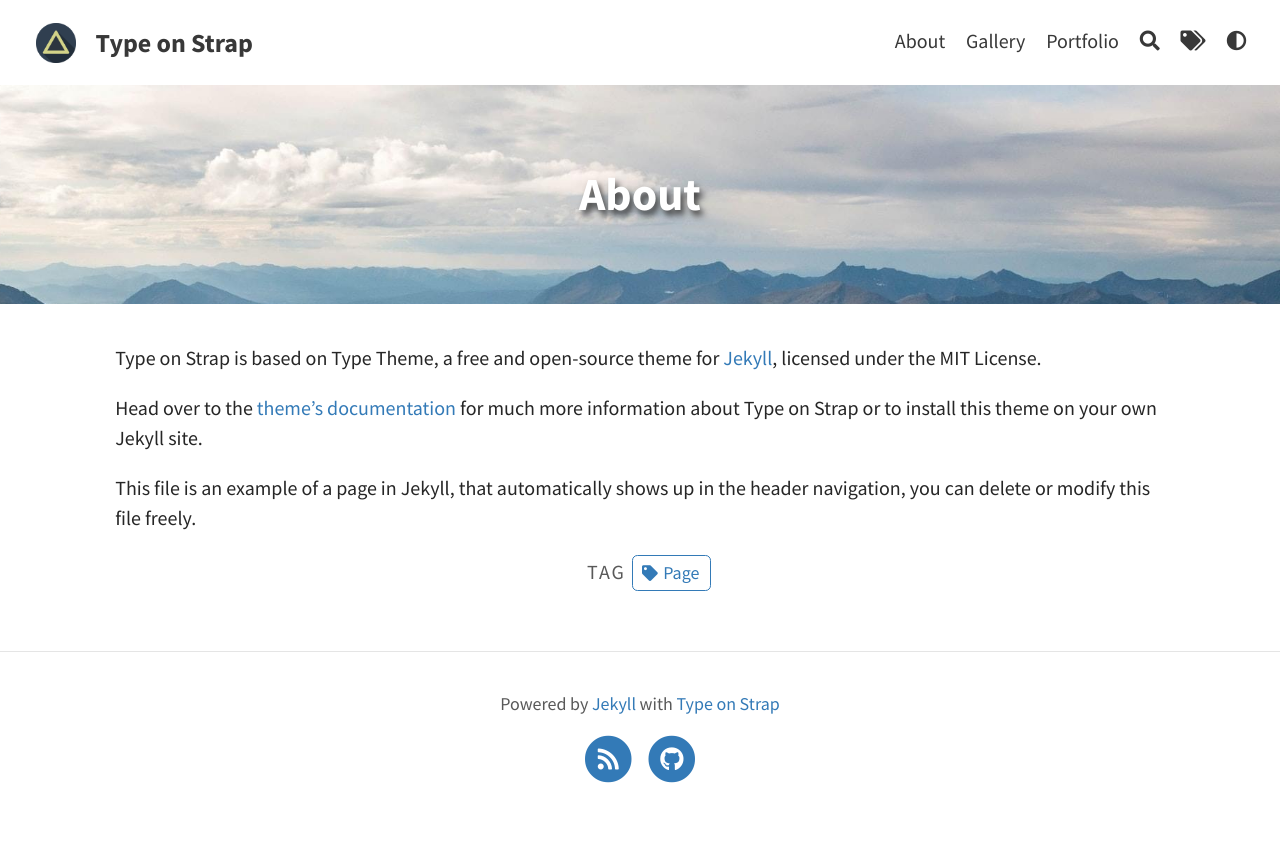
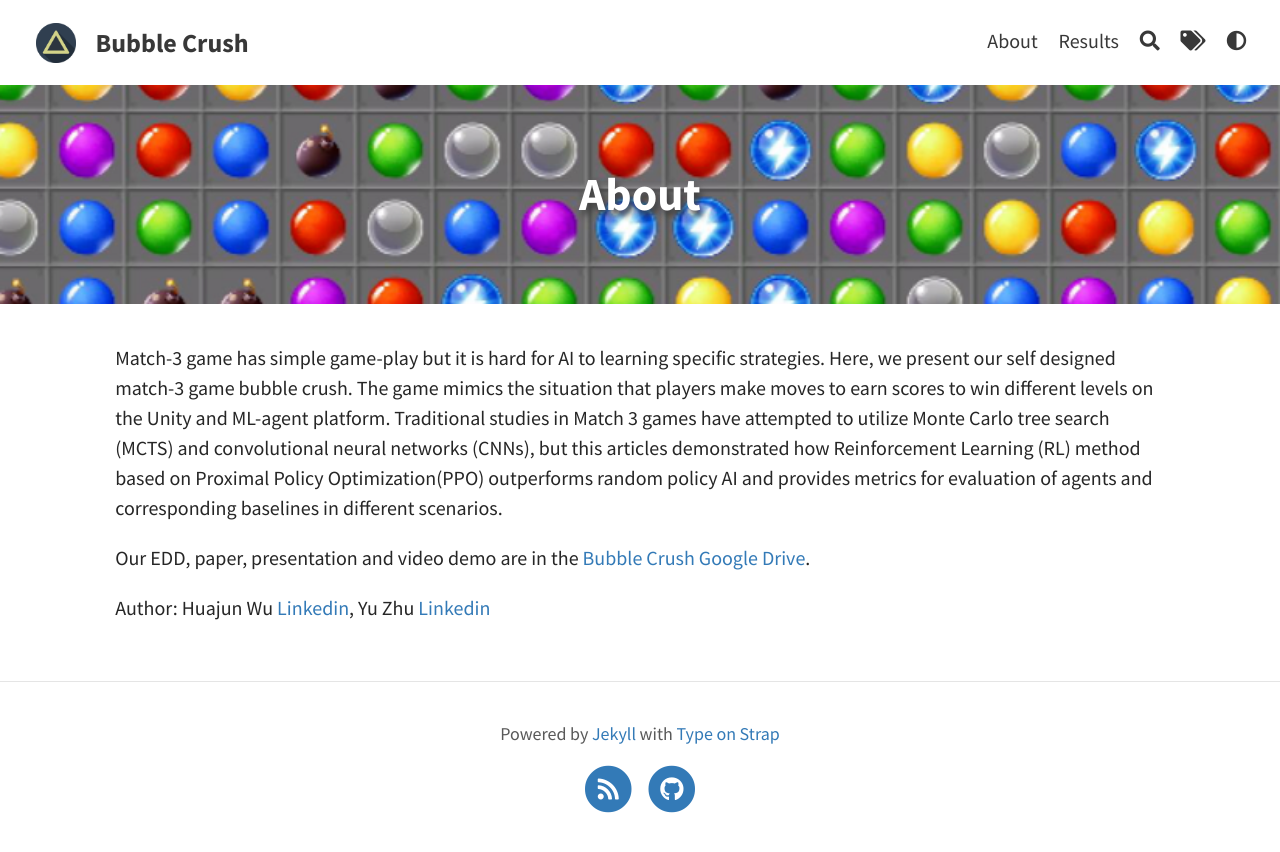
Before and after one commit to CaptainMushroom/CaptainMushroom.github.io, a Jekyll site: the page built from pages/about.md, in a window 1280 px wide. Shown: the top 852 px of the page. Built offline with Jekyll 4.4.1, drawn with Linux system fonts in a browser that asks for light colours.

Commit message:
Update website

```diff
--- a/_config.yml
+++ b/_config.yml
@@ -3,21 +3,16 @@ baseurl: ""
 url: "https://captainmushroom.github.io"
 
 # THEME-SPECIFIC CONFIGURATION
-title: Type on Strap                                    # site's title
+title: Bubble Crush                                    # site's title
 description: "A website with blog posts and pages"      # used by search engines
 avatar: assets/img/triangle.png                         # Empty for no avatar in navbar
 favicon: assets/favicon.ico                             # Icon displayed in the tab
 
 # Header and footer text
-header_text: Change <code>header_text</code> in <code>_config.yml</code>  # Change Blog header text
+header_text: Bubble Crush  # Change Blog header text
 header_feature_image: assets/img/pexels/triangular.jpeg
 footer_text: >
   Powered by <a href="https://jekyllrb.com/">Jekyll</a> with <a href="https://github.com/sylhare/Type-on-Strap">Type on Strap</a>
-
-# Blog
-excerpt: true                                           # Or "truncate" (first 250 characters), "false" to disable
-post_navigation: true
-color_image: /assets/img/lineart.png                    # A bit transparent for color posts.
 
 # Features
 # More in the _data folder for share buttons, author and language
@@ -36,16 +31,6 @@ comments:
     repo:                                               # your public comments repository (e.g. owner/repo)
     issue-term:                                         # Issue term (e.g. "comment" consider issues with this word in the title as comments)
 
-# PAGINATION
-paginate: 5
-paginate_path: "/blog/page:num"
-
-# PORTFOLIO
-collections:
-  portfolio:
-    output: true
-    permalink: /:collection/:name
-
 # BUILD SETTINGS
 sass:
   style: compressed
--- a/_includes/gallery.html
+++ b/_includes/gallery.html
@@ -12,11 +12,8 @@ html { overflow-y: scroll; }
 {% for image in site.static_files %}
   {% if image.path contains include.gallery_path %}
     {% unless image.path contains '.md' %}
-        <img src="{{ image.path | relative_url }}" alt="" class="grid-item" style="padding: 0;">
+        <img src="{{ image.path | relative_url }}" alt="" >
     {% endunless %}
   {% endif %}
 {% endfor %}
 </div>
-
-<script src="{{ '/assets/js/vendor/imagesloaded.min.js' | relative_url }}" type="text/javascript"></script>
-<script src="{{ '/assets/js/vendor/masonry.pkgd.min.js' | relative_url }}" type="text/javascript"></script>
--- a/pages/about.md
+++ b/pages/about.md
@@ -2,12 +2,15 @@
 layout: page
 title: About
 permalink: /about/
-feature-img: "assets/img/pexels/travel.jpeg"
-tags: [Page]
+feature-img: "assets/img/pexels/bcrush.png"
 ---
 
-Type on Strap is based on Type Theme, a free and open-source theme for [Jekyll](http://jekyllrb.com/), licensed under the MIT License.
+Match-3 game has simple game-play but it is hard for AI to learning specific strategies.
+Here, we present our self designed match-3 game bubble crush. The game mimics the situation
+that players make moves to earn scores to win different levels on the Unity and ML-agent platform.
+Traditional studies in Match 3 games have attempted to utilize Monte Carlo tree search (MCTS) and convolutional neural networks (CNNs), but this articles demonstrated how Reinforcement Learning
+(RL) method based on Proximal Policy Optimization(PPO) outperforms random policy AI and provides metrics for evaluation of agents and corresponding baselines in different scenarios.
 
-Head over to the [theme's documentation](https://github.io/sylhare/Type-on-Strap) for much more information about Type on Strap or to install this theme on your own Jekyll site.
+Our EDD, paper, presentation and video demo are in the [Bubble Crush Google Drive](https://drive.google.com/drive/folders/1sEWXju1fyUQ4DVoT7VW-UnYQdshU867X?usp=sharing).
 
-This file is an example of a page in Jekyll, that automatically shows up in the header navigation, you can delete or modify this file freely.
+Author:  Huajun Wu [Linkedin](https://www.linkedin.com/in/huajun-wu-42222015b/), Yu Zhu [Linkedin](https://www.linkedin.com/in/yu-zhu-60a1481b6/)
```
Also changed, not shown: pages/gallery.md (deleted, +0 -14 lines), pages/portfolio.md (deleted, +0 -10 lines), pages/result.md (added, +10 -0 lines), assets/img/pexels/bcrush.png (added), assets/img/pexels/bl.png (added), assets/img/pexels/bm.png (added), assets/img/pexels/book-glass.jpeg (deleted), assets/img/pexels/computer.jpeg (deleted), assets/img/pexels/ps.jpg (added), assets/img/pexels/pt.jpg (added), assets/img/pexels/search-map.jpeg (deleted), assets/img/pexels/sl.png (added), assets/img/pexels/sm.jpg (added), assets/img/pexels/travel.jpeg (deleted), 1 more files.
